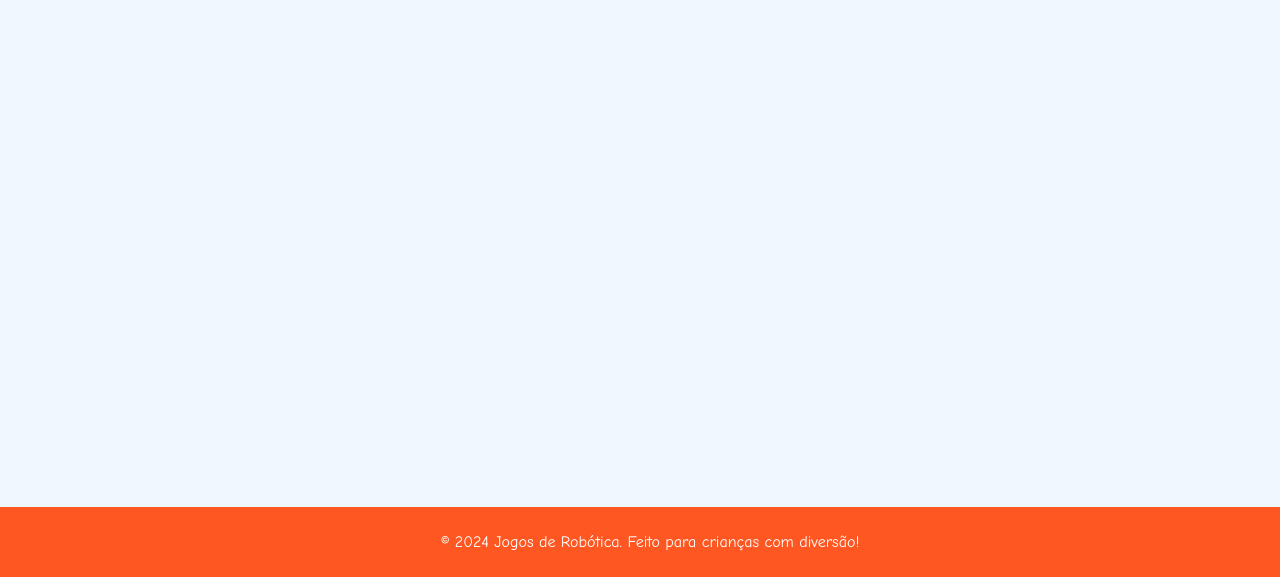
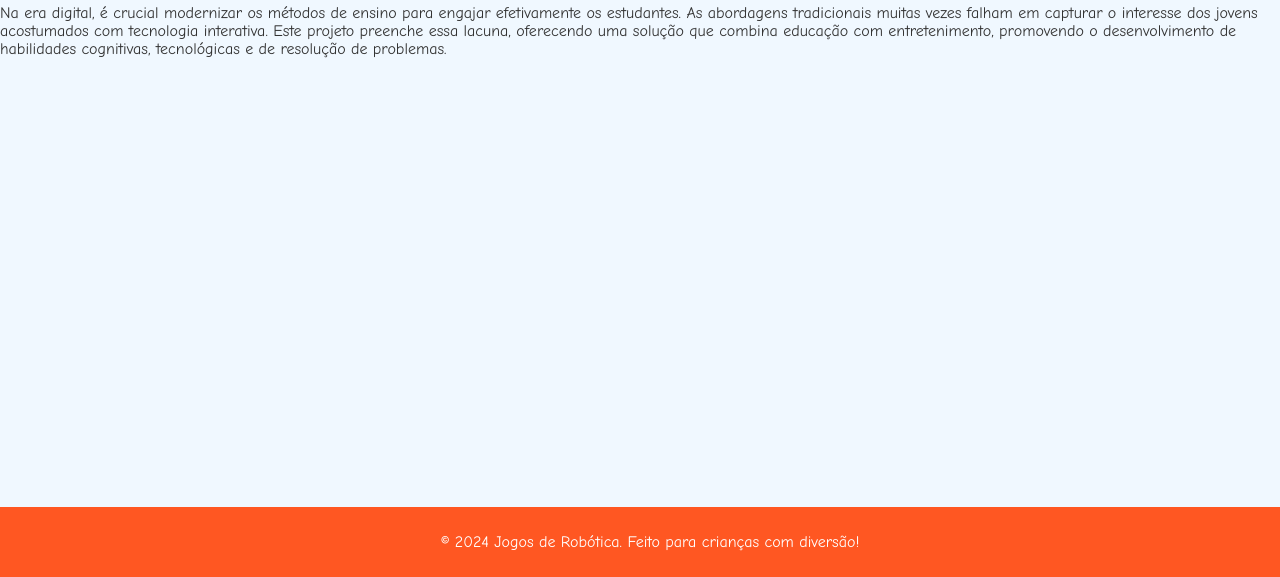
Before and after one commit to LeticiaNovaesAntunes/RoboLearn, a plain HTML site: page docs/sobre.html in a window 1280 px wide. Shown: the part 223-800 px from the top of the page. Drawn offline with Linux system fonts and the light colour scheme.

Commit message:
Update sobre.html

```diff
--- a/docs/sobre.html
+++ b/docs/sobre.html
@@ -20,7 +20,7 @@
 
   <section id="sobre">
     <h2>Sobre o Projeto</h2>
-    <p><!-- Escreva aqui a descrição do projeto --></p>
+    <p>Na era digital, é crucial modernizar os métodos de ensino para engajar efetivamente os estudantes. As abordagens tradicionais muitas vezes falham em capturar o interesse dos jovens acostumados com tecnologia interativa. Este projeto preenche essa lacuna, oferecendo uma solução que combina educação com entretenimento, promovendo o desenvolvimento de habilidades cognitivas, tecnológicas e de resolução de problemas.</p>
   </section>
 
   <footer>
```
